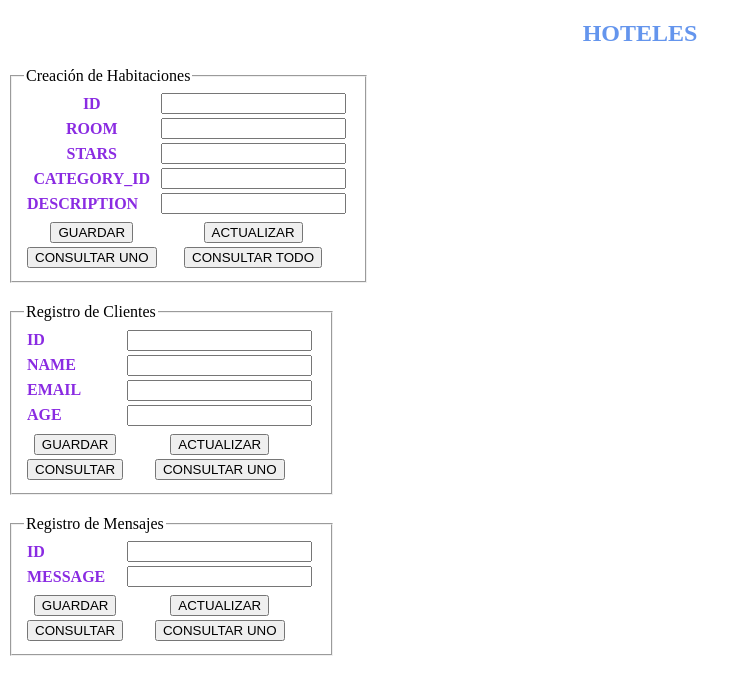
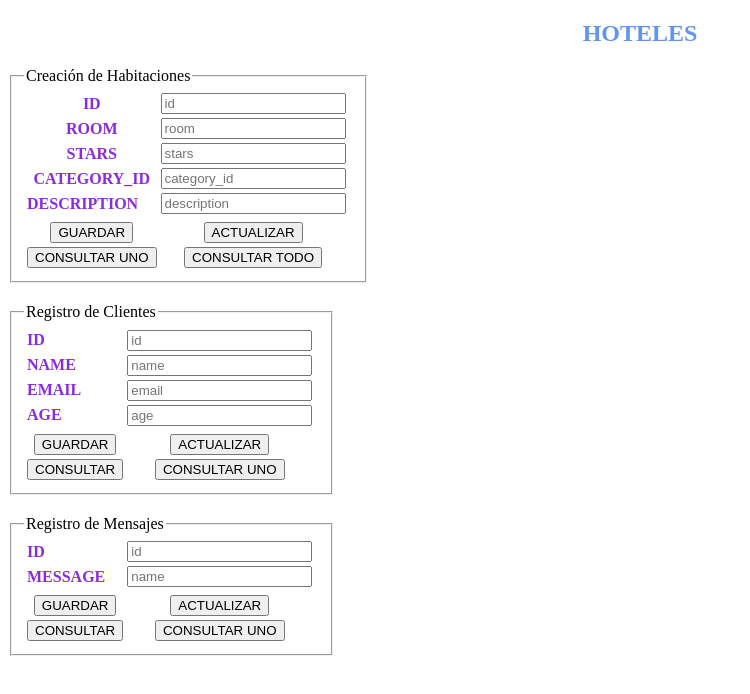
Before and after one commit to lorenacifuentes/Reto2, a plain HTML site: page index.html in a window 1280 px wide. Shown: the whole page, without its empty margins (0-750 px from the left). Drawn offline with nearby package versions, Linux system fonts and the light colour scheme.

Commit message:
Cambios en el HTML

```diff
--- a/index.html
+++ b/index.html
@@ -16,28 +16,28 @@
     <tbody>
         <!--Nombre de la celda e input para ingresar el ID para la tabla ROOM-->
         <tr><td><span style="color:blueviolet"><center><b>ID</b></center></span></td>
-            <td><input type="number" id="id"></th></td>
+            <td><input type="number" id="id" placeholder="id"></th></td>
             <td><div id = "resultado"></div></td>
         </tr>
         <!--Nombre de la celda e input para ingresar el ROOM-->
         <tr><td><span style="color:blueviolet"><center><b>ROOM</b></center></span></td>
-            <td><input type="text" room="room"></th></td>
+            <td><input type="text" id="room" placeholder="room"></th></td>
             <td><div id = "resultado"></div></td>
         </tr>
         <!--Nombre de la celda e input para ingresar STARS-->
 
         <tr><td><span style="color:blueviolet"><center><b>STARS</b></center></span></td>
-            <td><input type="number" stars="stars"></td>
+            <td><input type="number" id="stars" placeholder="stars"></td>
             <div id = "resultado"></div>
         </tr>
         <!--Nombre de la celda e input para ingresar AGE-->
         <tr><td><span style="color:blueviolet"><center><b>CATEGORY_ID</b></center></span></td>
-            <td><input type="number" category_id="category_id"></td>
+            <td><input type="number" id="category_id" placeholder="category_id"></td>
             <div id = "resultado"></div>
         </tr>
         <!--Nombre de la celda e input para ingresar DESCRIPTION-->
         <tr><td><span style="color:blueviolet"><b>DESCRIPTION</b></span></td>
-            <td><center><input type="text" description="description"></center></td>
+            <td><center><input type="text" id="description" placeholder="description"></center></td>
             <div id = "resultado">
             </div>
         </tr>
@@ -68,23 +68,23 @@
     <tbody>
         <!--Nombre de la celda e input para ingresar el ID-->
         <tr><td><span style="color:blueviolet"><b>ID</b></span></td>
-            <td><input type="number" id="id"></th></td>
+            <td><input type="number" id="id" placeholder="id"></th></td>
             <td><div id = "resultado"></div></td>
         </tr>
         <!--Nombre de la celda e input para ingresar NAME-->
         <tr><td><span style="color:blueviolet"><b>NAME</b></span></td>
-            <td><input type="text" name="name"></th></td>
+            <td><input type="text" id="name" placeholder="name"></th></td>
             <td><div id = "resultado"></div></td>
         </tr>
         <!--Nombre de la celda e input para ingresar el EMAIL-->
 
         <tr><td><span style="color:blueviolet"><b>EMAIL</b></span></td>
-            <td><input type="email" email="email"></td>
+            <td><input type="email" id="email" placeholder="email"></td>
             <div id = "resultado"></div>
         </tr>
         <!--Nombre de la celda e input para ingresar AGE-->
         <tr><td><span style="color:blueviolet"><b>AGE</b></span></td>
-            <td><input type="number" age="age"></td>
+            <td><input type="number" id="age" placeholder="age"></td>
             <div id = "resultado"></div>
         </tr>
         <tr>
@@ -113,12 +113,12 @@
         <tbody>
     <!--Nombre de la celda e input para ingresar el ID-->
         <tr><td><span style="color:blueviolet"><b>ID</b></span></td>
-            <td><input type="number" id="id"></th></td>
+            <td><input type="number" id="id" placeholder="id"></th></td>
             <td><div id = "resultado"></div></td>
         </tr>
     <!--Nombre de la celda e input para ingresar MESSAGE-->
         <tr><td><span style="color:blueviolet"><b>MESSAGE</b></span></td>
-            <td><input type="text" name="name"></th></td>
+            <td><input type="text" id="name" placeholder="name"></th></td>
             <td><div id = "resultado"></div></td>
         </tr>
     <!--Creación de los botones guardar, actualizar y consultar tabla MESSAGE-->
```
